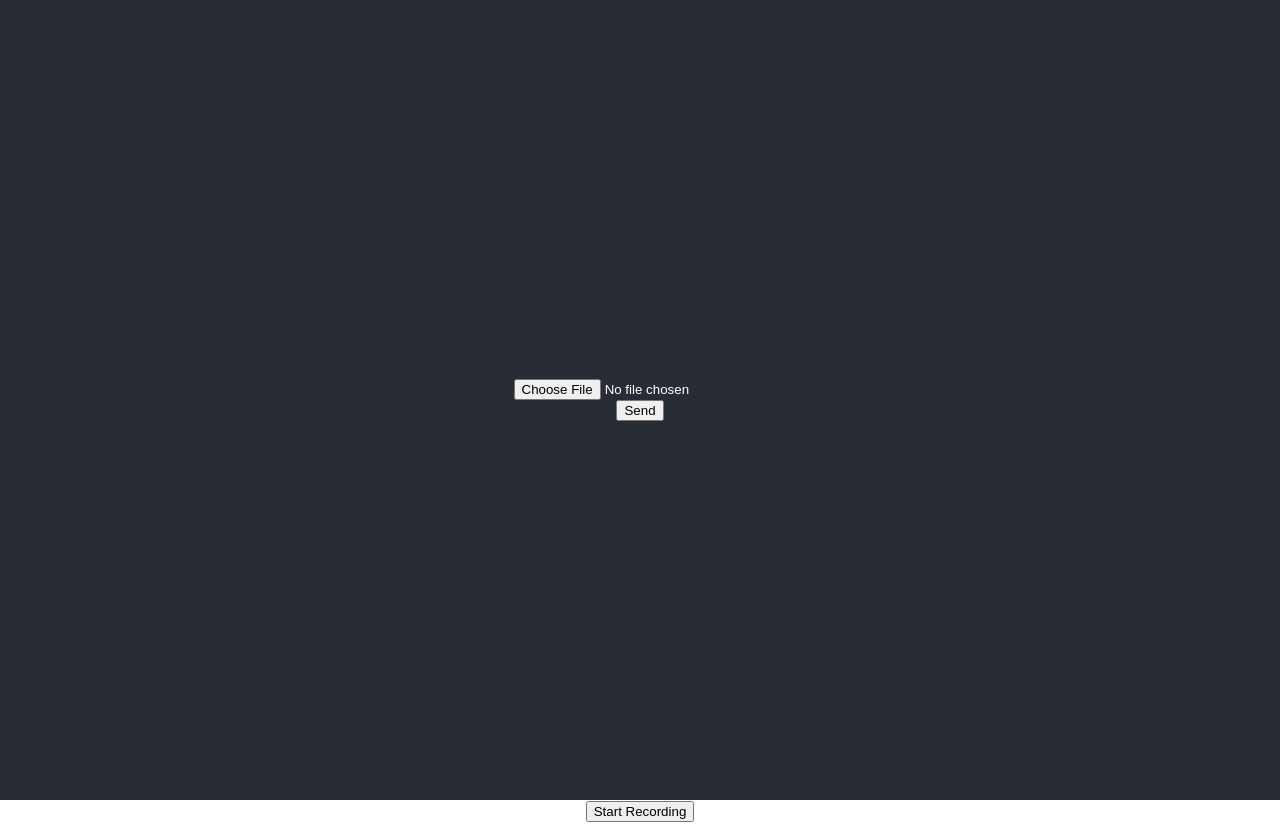
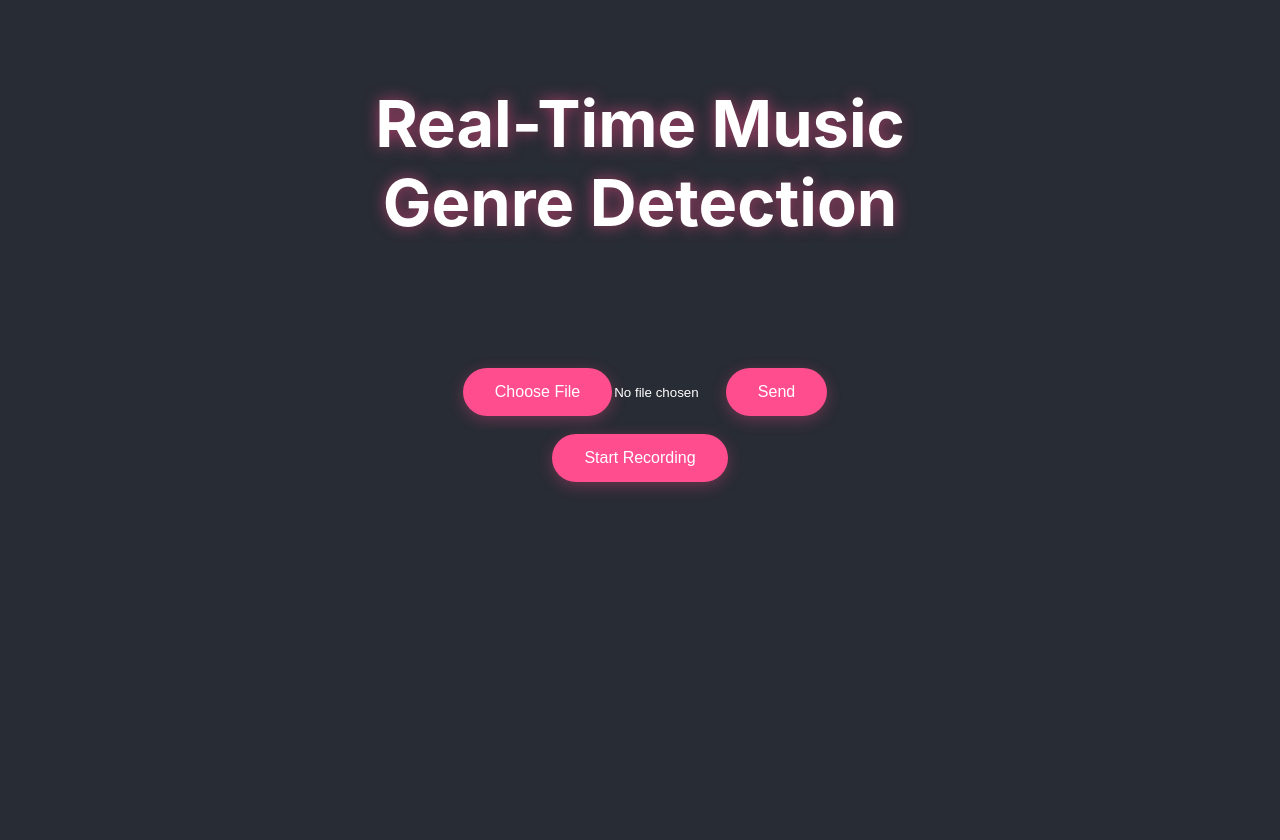
Before and after one commit to GriffinColomer/music-classification-web, a React (Create React App) app in the folder frontend/: page / in a window 1280 px wide. Built offline with nearby package versions, Linux system fonts and the light colour scheme.

Commit message:
worked on ui

```diff
--- a/frontend/src/App.css
+++ b/frontend/src/App.css
@@ -36,3 +36,83 @@
     transform: rotate(360deg);
   }
 }
+
+input[type="file"]::file-selector-button {
+  background-color: #FF4D8D;
+  border: none;
+  border-radius: 25px;
+  color: white;
+  padding: 15px 32px;
+  text-align: center;
+  text-decoration: none;
+  display: inline-block;
+  font-size: 16px;
+  margin: 4px 2px;
+  cursor: pointer;
+  transition: all 0.3s ease;
+  box-shadow: 0 4px 15px rgba(255, 77, 141, 0.3);
+}
+
+input[type="file"]::file-selector-button:hover {
+  transform: translateY(-2px);
+  box-shadow: 0 6px 20px rgba(255, 77, 141, 0.4);
+}
+
+button {
+  background-color: #FF4D8D;
+  border: none;
+  border-radius: 25px;
+  color: white;
+  padding: 15px 32px;
+  text-align: center;
+  text-decoration: none;
+  display: inline-block;
+  font-size: 16px;
+  margin: 4px 2px;
+  cursor: pointer;
+  transition: all 0.3s ease;
+  box-shadow: 0 4px 15px rgba(255, 77, 141, 0.3);
+}
+
+button:hover {
+  transform: translateY(-2px);
+  box-shadow: 0 6px 20px rgba(255, 77, 141, 0.4);
+}
+
+button:disabled {
+  background-color: #cccccc;
+  cursor: not-allowed;
+  box-shadow: none;
+  transform: none;
+}
+
+/* Style the file input container */
+input[type="file"] {
+  color: white;
+  padding: 10px;
+}
+
+/* Updated header styles for button spacing */
+.App header {
+  display: flex;
+  flex-direction: column;
+  align-items: center;
+  gap: 20px;
+  padding: 20px;
+}
+
+.app-title {
+  position: absolute;
+  top: 40px;
+  left: 50%;
+  transform: translateX(-50%);
+  font-size: 2.5em;
+  color: #ffffff;
+  text-shadow: 0 0 15px rgba(255, 77, 141, 0.6);
+}
+
+/* Make sure the button container stays centered */
+.button-container {
+  margin-top: 0;
+  position: relative;
+}
--- a/frontend/src/App.js
+++ b/frontend/src/App.js
@@ -93,18 +93,19 @@ function App() {
   return (
     <div className="App">
       <header className="App-header">
-        <input type="file" accept=".mp3" onChange={handleFileChange} />
-        <button onClick={handleUpload}>Send</button>
-        {response && <p>Genre: {response.genre}</p>}
-      </header>
-
-      <header>
-        <button onClick={startRecording} disabled={recording}>
-          {recording ? 'Stop Recording' : 'Start Recording'}
-        </button>
-        {response && (
-          <p>Genre: {response.genre}</p>
-        )}
+        <h1 className="app-title">Real-Time Music Genre Detection</h1>
+        <div className="button-container">
+          <div className="upload-section">
+            <input type="file" accept=".mp3" onChange={handleFileChange} />
+            <button onClick={handleUpload}>Send</button>
+          </div>
+          <div className="record-section">
+            <button onClick={startRecording} disabled={recording}>
+              {recording ? 'Stop Recording' : 'Start Recording'}
+            </button>
+          </div>
+        </div>
+        {response && <p className="genre-response">Genre: {response}</p>}
       </header>
     </div>
   );
```
